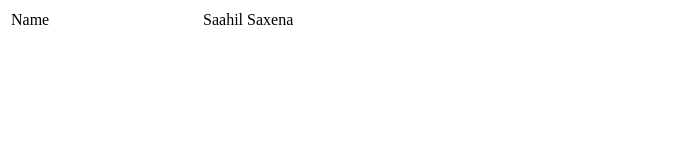
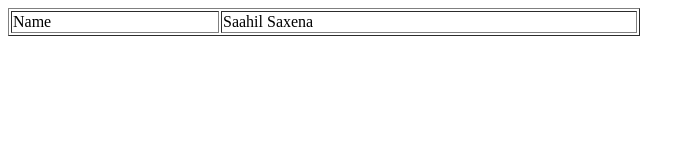
Before and after one commit to saahil17/HTML, a plain HTML site: page index.html in a window 1280 px wide. Shown: the whole page, without its empty margins (0-695 px from the left). Drawn offline with Linux system fonts and the light colour scheme.

Commit message:
Update index.html

```diff
--- a/index.html
+++ b/index.html
@@ -2,9 +2,10 @@
   <head>
     <title>This is my first page</title>
   </head>
-  <body>
-    <table width="50%">
-      <tr><td>Name</td><td>Saahil Saxena</td></tr>
+  <body style background-color=lightblue;text-align:center">
+
+    <table width="50%" border="1">
+      <tr><td width="25%">Name</td><td width="50%">Saahil Saxena</td></tr>
     </table>
   </body>
  </html>
```
